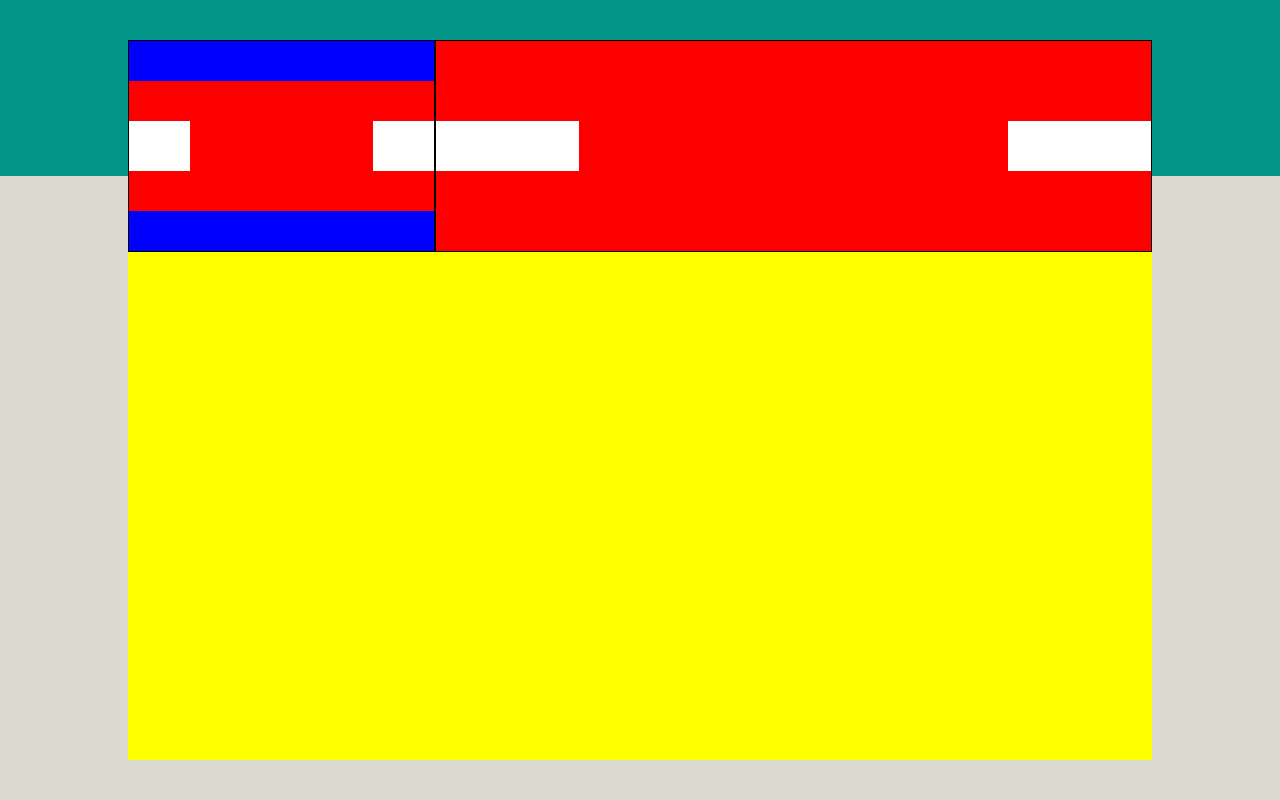
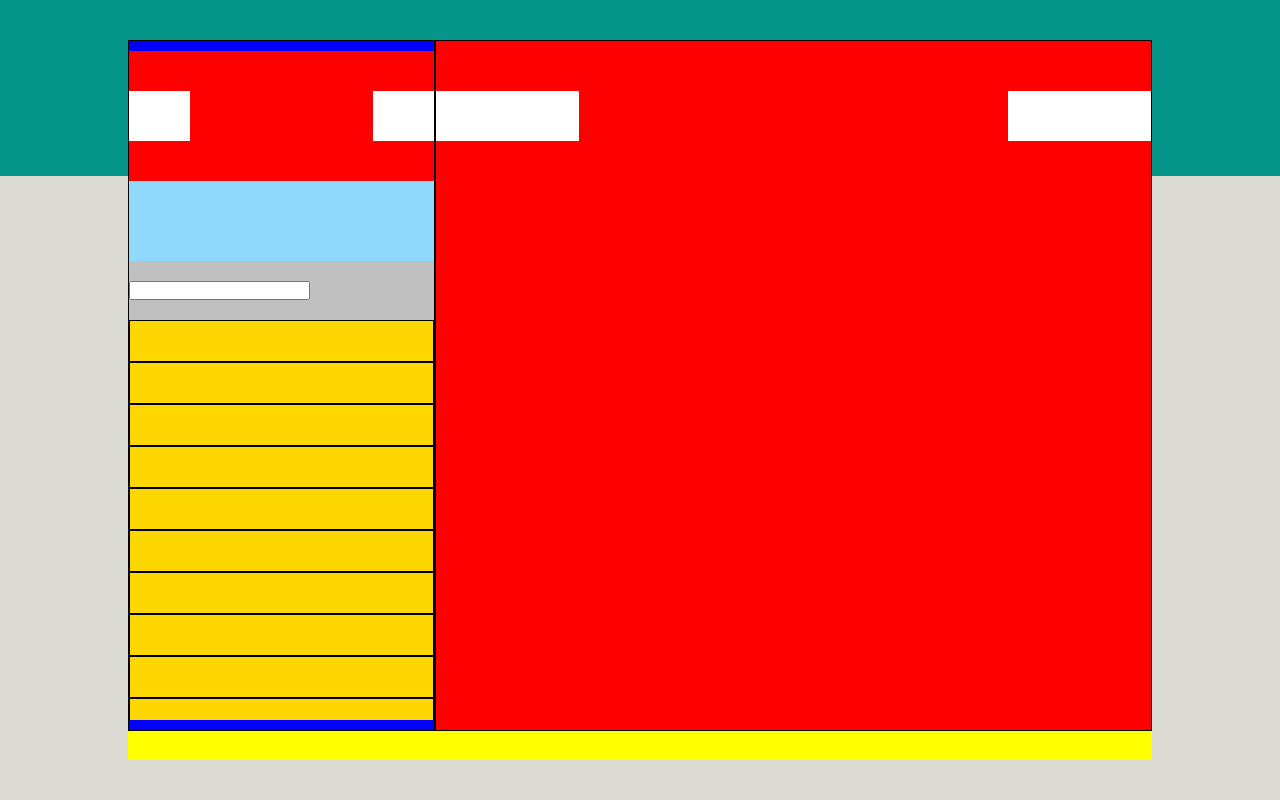
Before and after one commit to violix96/html-css-boolzapp, a plain HTML site: page index.html in a window 1280 px wide. Drawn offline with Linux system fonts and the light colour scheme.

Commit message:
[UPD] added scroll-bar sections left-col and imput text area in left-col

```diff
--- a/css/common.css
+++ b/css/common.css
@@ -33,6 +33,12 @@ body{
 }
 .bg-silver{
     background-color: silver;
+}
+.bg-lightblue{
+    background-color: #8FDAFC;
+}
+.bg-gold{
+    background-color: gold;
 }
 
 .height-xl{
@@ -116,3 +122,8 @@ body{
     height: 50px;
     background-color: rgb(255, 255, 255);
 }
+
+.over-flow{
+    overflow: scroll;
+    overflow-x: hidden;
+}
--- a/index.html
+++ b/index.html
@@ -9,13 +9,45 @@
 <body>
     <div id="web-app" class="container bg-yellow">
         <div class="row">
-            <div class="col-left bg-blue border py-40">
+            <div class="col-left bg-blue border py-10">
                 <div class="header py-40 bg-red space-between">
                     <div class="square"></div>
                     <div class="square"></div>
                 </div>
+                <div class="bg-lightblue py-40"></div>
+                <div class="bg-silver py-20">
+                    <input type="text">
+                </div>
+                <div class="bg-violet over-flow height-l">
+                    <div class="bg-gold border py-20"></div>
+                    <div class="bg-gold border py-20"></div>
+                    <div class="bg-gold border py-20"></div>
+                    <div class="bg-gold border py-20"></div>
+                    <div class="bg-gold border py-20"></div>
+                    <div class="bg-gold border py-20"></div>
+                    <div class="bg-gold border py-20"></div>
+                    <div class="bg-gold border py-20"></div>
+                    <div class="bg-gold border py-20"></div>
+                    <div class="bg-gold border py-20"></div>
+                    <div class="bg-gold border py-20"></div>
+                    <div class="bg-gold border py-20"></div>
+                    <div class="bg-gold border py-20"></div>
+                    <div class="bg-gold border py-20"></div>
+                    <div class="bg-gold border py-20"></div>
+                    <div class="bg-gold border py-20"></div>
+                    <div class="bg-gold border py-20"></div>
+                    <div class="bg-gold border py-20"></div>
+                    <div class="bg-gold border py-20"></div>
+                    <div class="bg-gold border py-20"></div>
+                    <div class="bg-gold border py-20"></div>
+                    <div class="bg-gold border py-20"></div>
+                    <div class="bg-gold border py-20"></div>
+                    <div class="bg-gold border py-20"></div>
+                    <div class="bg-gold border py-20"></div>
+                    <div class="bg-gold border py-20"></div>
+                </div>
             </div>
-            <div class="col-right bg-red border py-40">
+            <div class="col-right bg-red border py-10">
                 <div class="header py-40 bg-red space-between">
                     <div class="square"></div>
                     <div class="square"></div>
```
